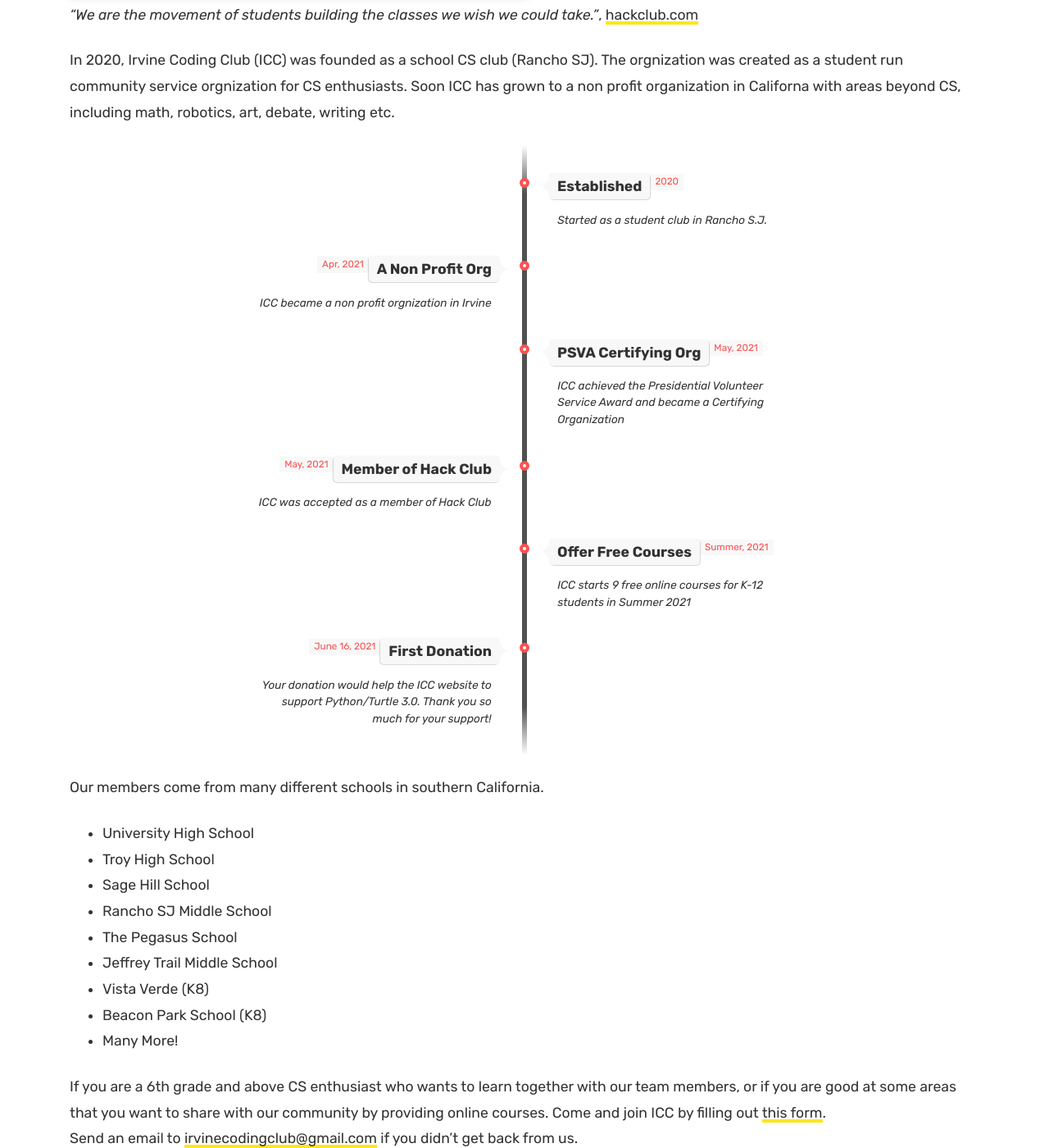
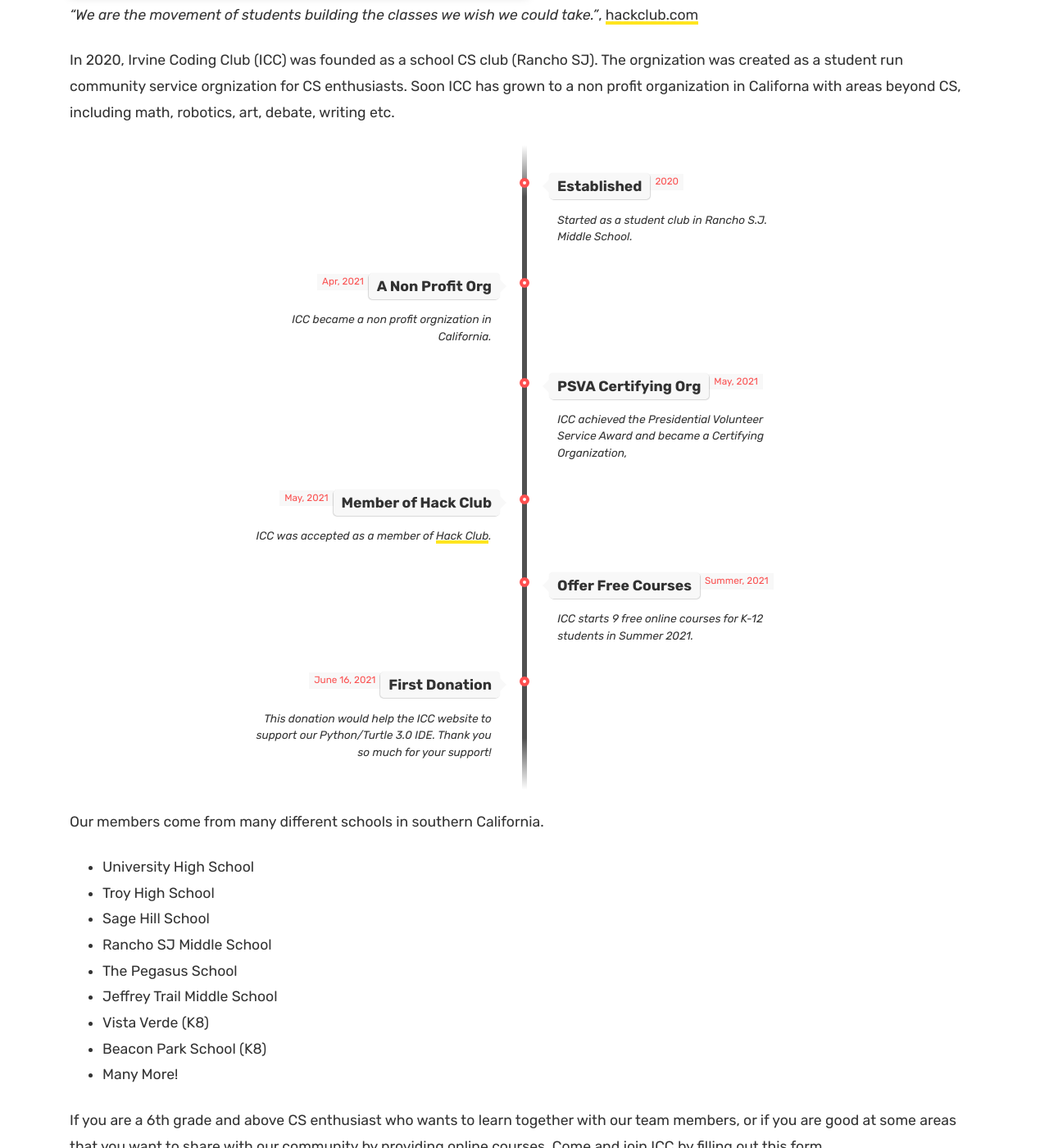
Before and after one commit to irvinecodingclub/irvinecodingclub.github.io, a Jekyll site: the page built from about.md, in a window 1280 px wide and 1400 px high, scrolled down 2378 px. Shown: the whole window at 82% size. Built offline with Jekyll 4.4.1, drawn with Linux system fonts in a browser that asks for light colours.

Commit message:
Update about.md

```diff
--- a/about.md
+++ b/about.md
@@ -159,7 +159,7 @@ The orgnization was created as a student run community service orgnization for C
 				<span class="flag">Established</span>
 				<span class="time-wrapper"><span class="time">2020</span></span>
 			</div>
-			<div class="desc">Started as a student club in Rancho S.J.</div>
+			<div class="desc">Started as a student club in Rancho S.J. Middle School.</div>
 		</div>
 	</li>
 
@@ -170,7 +170,7 @@ The orgnization was created as a student run community service orgnization for C
 				<span class="flag">A Non Profit Org</span>
 				<span class="time-wrapper"><span class="time">Apr, 2021</span></span>
 			</div>
-			<div class="desc">ICC became a non profit orgnization in Irvine</div>
+			<div class="desc">ICC became a non profit orgnization in California.</div>
 		</div>
 	</li>
 
@@ -181,7 +181,7 @@ The orgnization was created as a student run community service orgnization for C
 				<span class="flag">PSVA Certifying Org</span>
 				<span class="time-wrapper"><span class="time">May, 2021</span></span>
 			</div>
-			<div class="desc">ICC achieved the Presidential Volunteer Service Award and became a Certifying Organization</div>
+			<div class="desc">ICC achieved the Presidential Volunteer Service Award and became a Certifying Organization,</div>
 		</div>
 	</li>
 
@@ -192,7 +192,7 @@ The orgnization was created as a student run community service orgnization for C
 				<span class="flag">Member of Hack Club</span>
 				<span class="time-wrapper"><span class="time">May, 2021</span></span>
 			</div>
-			<div class="desc">ICC was accepted as a member of Hack Club</div>
+			<div class="desc">ICC was accepted as a member of <a href="https://hackclub.com">Hack Club</a>.</div>
 		</div>
 	</li>
 
@@ -203,7 +203,7 @@ The orgnization was created as a student run community service orgnization for C
 				<span class="flag">Offer Free Courses</span>
 				<span class="time-wrapper"><span class="time">Summer, 2021</span></span>
 			</div>
-			<div class="desc">ICC starts 9 free online courses for K-12 students in Summer 2021</div>
+			<div class="desc">ICC starts 9 free online courses for K-12 students in Summer 2021.</div>
 		</div>
 	</li>
 
@@ -215,7 +215,7 @@ The orgnization was created as a student run community service orgnization for C
   				<span class="flag">First Donation</span>
   				<span class="time-wrapper"><span class="time">June 16, 2021</span></span>
   			</div>
-  			<div class="desc">Your donation would help the ICC website to support Python/Turtle 3.0. Thank you so much for your support!</div>
+  			<div class="desc">This donation would help the ICC website to support our Python/Turtle 3.0 IDE. Thank you so much for your support!</div>
   		</div>
   	</li>
 
```
